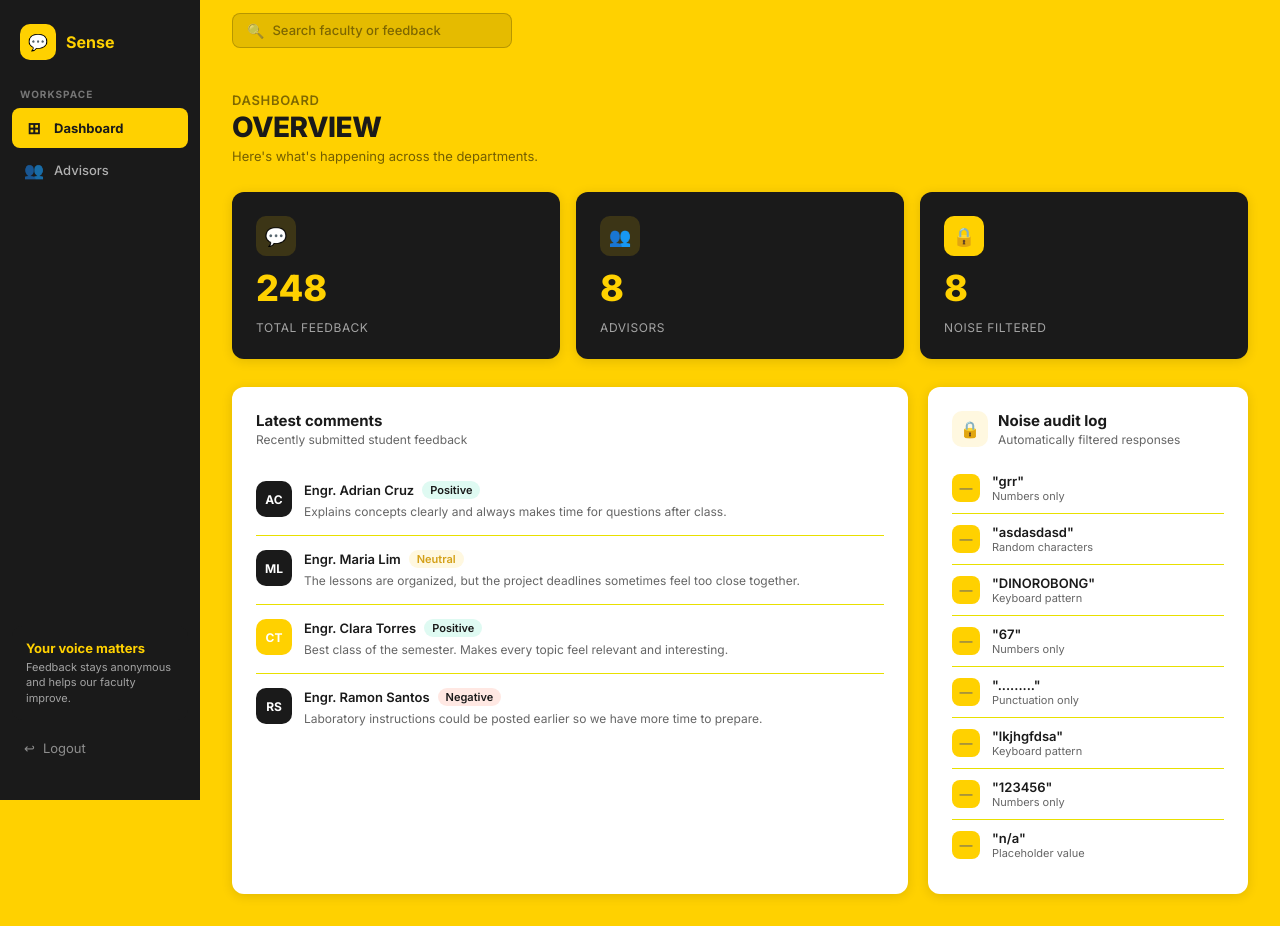
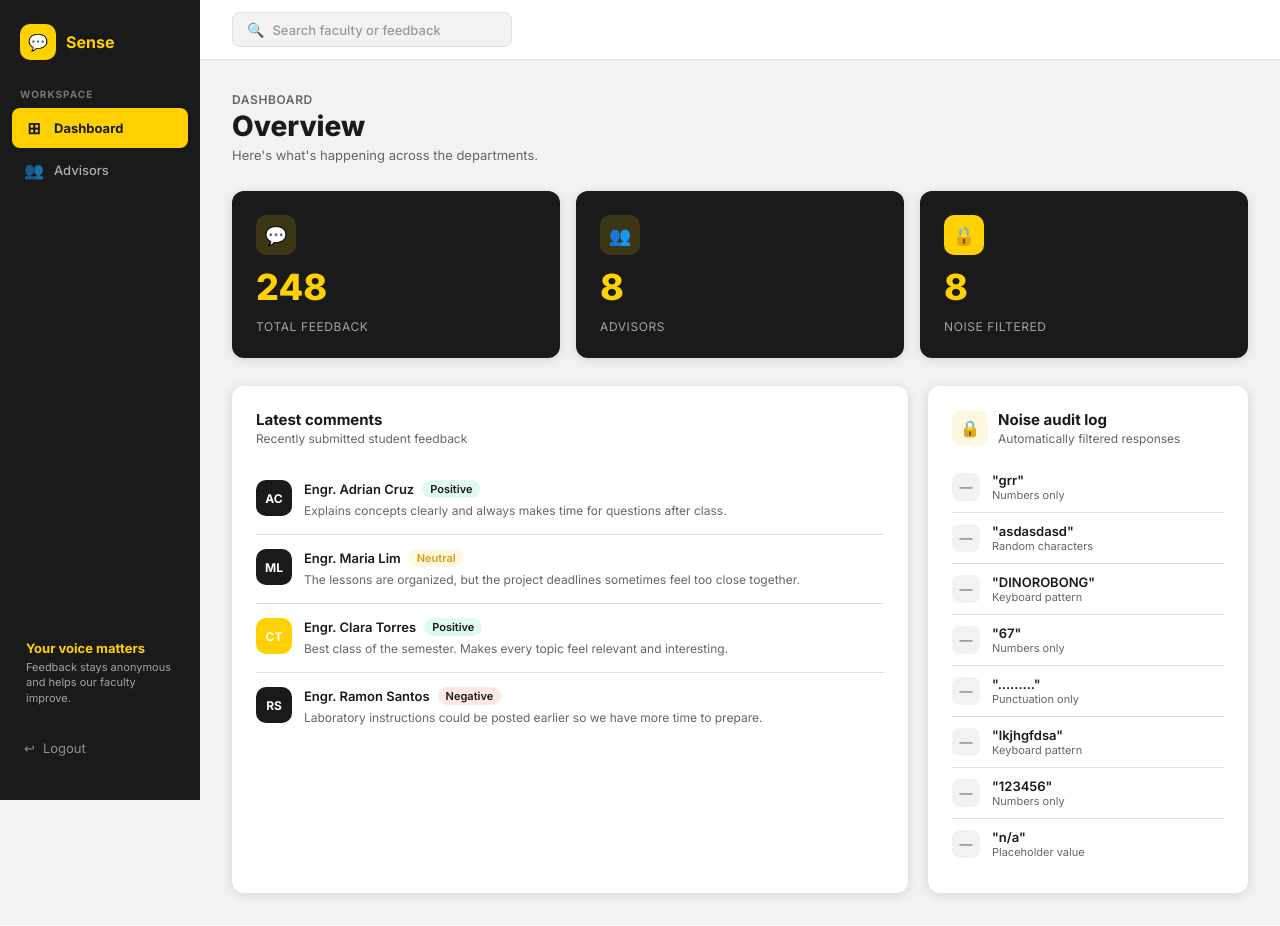
Before and after one commit to jeydiislabon/SENSE-UI-test, a Flask app: page /dashboard in a window 1280 px wide. Run offline with Flask 3, Linux system fonts and the light colour scheme.

Commit message:
style: fix background to gray, restore visible topbar/search

```diff
--- a/static/css/style.css
+++ b/static/css/style.css
@@ -23,12 +23,12 @@
   --navy-mid:     #2D2D2D;
   --navy-card:    #3A3A3A;
 
-  --bg:           #FFD100;
+  --bg:           #F2F2F2;
   --sidebar-bg:   #1A1A1A;
   --card-bg:      #FFFFFF;
   --text-primary: #1A1A1A;
   --text-muted:   #666666;
-  --border:       #E8E000;
+  --border:       #E0E0E0;
 
   --positive:     #27AE60;
   --neutral:      #E67E22;
@@ -248,8 +248,8 @@ input { font-family: inherit; }
 /* ---- Topbar ---- */
 .topbar {
   height: 60px;
-  background: #FFD100;
-  border-bottom: none;
+  background: #FFFFFF;
+  border-bottom: 1px solid #E0E0E0;
   display: flex;
   align-items: center;
   padding: 0 32px;
@@ -262,8 +262,8 @@ input { font-family: inherit; }
   display: flex;
   align-items: center;
   gap: 8px;
-  background: rgba(0,0,0,0.1);
-  border: 1.5px solid rgba(0,0,0,0.2);
+  background: #F2F2F2;
+  border: 1.5px solid #E0E0E0;
   border-radius: 8px;
   padding: 8px 14px;
   width: 280px;
@@ -277,8 +277,8 @@ input { font-family: inherit; }
   width: 100%;
   font-weight: 500;
 }
-.search-box input::placeholder { color: rgba(0,0,0,0.45); }
-.search-icon { color: rgba(0,0,0,0.5); font-size: 14px; }
+.search-box input::placeholder { color: #999999; }
+.search-icon { color: #999999; font-size: 14px; }
 
 /* ---- Page body ---- */
 .page-body { padding: 32px; flex: 1; }
@@ -286,9 +286,9 @@ input { font-family: inherit; }
 /* ============================================================
    DASHBOARD
    ============================================================ */
-.page-label { font-size: 13px; color: rgba(0,0,0,0.5); margin-bottom: 2px; font-weight: 600; text-transform: uppercase; letter-spacing: 0.05em; }
-.page-title { font-size: 28px; font-weight: 900; color: #1A1A1A; margin-bottom: 4px; text-transform: uppercase; letter-spacing: -0.5px; }
-.page-subtitle { font-size: 13px; color: rgba(0,0,0,0.55); margin-bottom: 28px; }
+.page-label { font-size: 12px; color: var(--text-muted); margin-bottom: 2px; font-weight: 600; text-transform: uppercase; letter-spacing: 0.05em; }
+.page-title { font-size: 28px; font-weight: 800; color: #1A1A1A; margin-bottom: 4px; }
+.page-subtitle { font-size: 13px; color: var(--text-muted); margin-bottom: 28px; }
 
 /* Stats row */
 .stats-row { display: grid; grid-template-columns: repeat(3, 1fr); gap: 16px; margin-bottom: 28px; }
```
